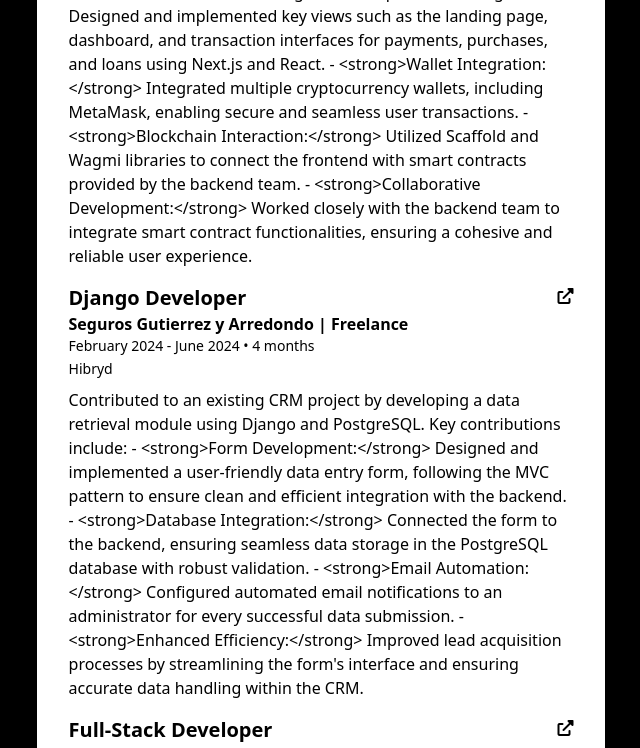
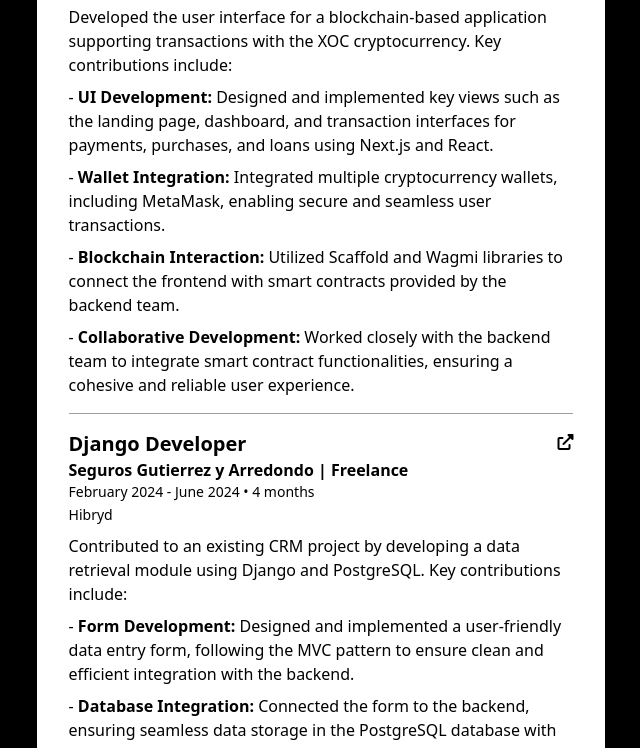
Before and after one commit to JorgeSarricolea/portfolio, an Astro site: page / in a window 1280 px wide. Shown: the part 5256-6004 px from the top of the page, without its empty margins (319-959 px from the left). Built offline with nearby package versions, Linux system fonts and the light colour scheme; Astro itself is replaced by a stand-in of ours; grey boxes are pictures that could not be loaded.

Commit message:
fix(experience): correct date handling and description rendering
    - Fixed 'endDate' handling to properly process both string and Date object formats.
    - Updated 'description' rendering to support multi-line HTML content by splitting and mapping over newlines.
    - Added a horizontal line image for visual separation between experience entries.
    - Removed unnecessary top margin from the section for cleaner spacing.

```diff
--- a/src/components/sections/Experience.astro
+++ b/src/components/sections/Experience.astro
@@ -3,7 +3,7 @@ import experiences from "@/js/objects/experiences.js";
 import { formatDate, calculateDuration } from "@/js/DateFormat.js";
 ---
 
-<section class="flex flex-col justify-between gap-2 mt-8">
+<section class="flex flex-col justify-between gap-2">
   <h1 class="text-xl font-bold">Experience</h1>
   <div class="flex flex-col gap-4">
     {
@@ -11,7 +11,9 @@ import { formatDate, calculateDuration } from "@/js/DateFormat.js";
         // Ensure dates are in string format for formatDate and calculateDuration functions
         const startDateStr = experience.startDate.toISOString().split("T")[0];
         const endDateStr = experience.endDate
-          ? experience.endDate.toISOString().split("T")[0]
+          ? typeof experience.endDate === "string"
+            ? experience.endDate
+            : experience.endDate.toISOString().split("T")[0]
           : null;
 
         return (
@@ -42,7 +44,16 @@ import { formatDate, calculateDuration } from "@/js/DateFormat.js";
                 <i class="fa-solid fa-up-right-from-square" />
               </a>
             </div>
-            <p class="mt-2">{experience.description}</p>
+            <div class="mt-2 flex flex-col gap-1">
+              {experience.description.split("\n").map((line) => (
+                <p set:html={line} />
+              ))}
+            </div>
+            <img
+              src="public/img/Black.png"
+              class="h-[1px] w-full mt-4"
+              alt=""
+            />
           </div>
         );
       })
```
